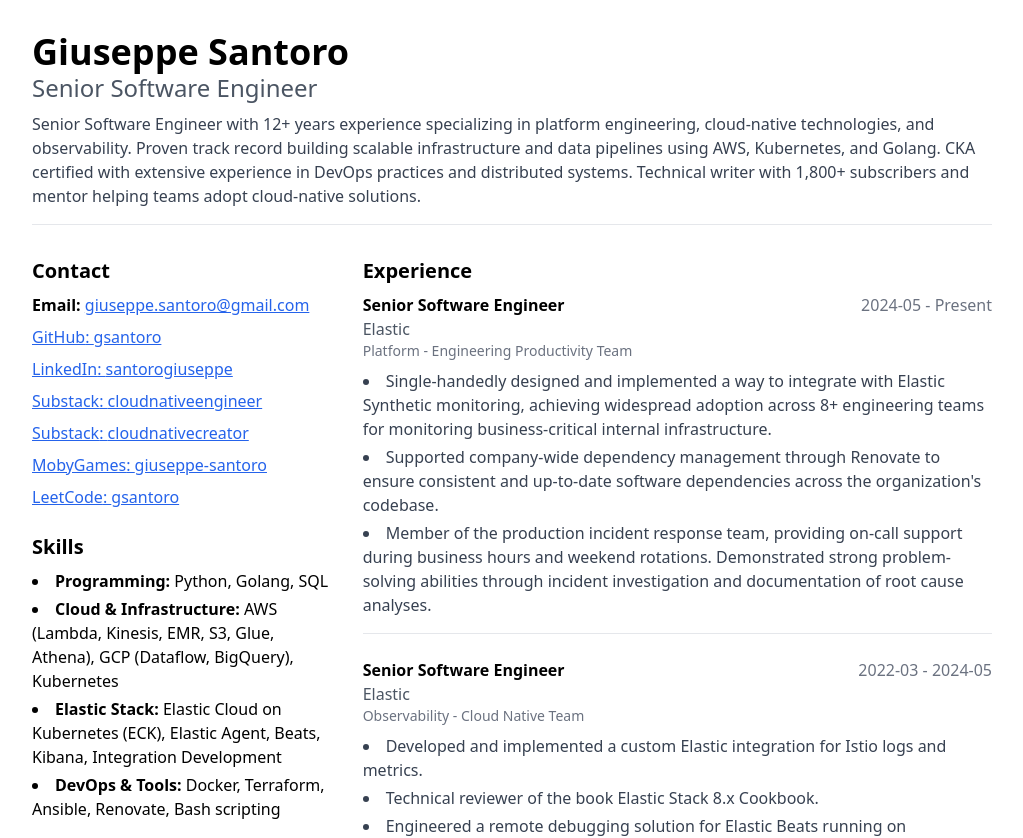
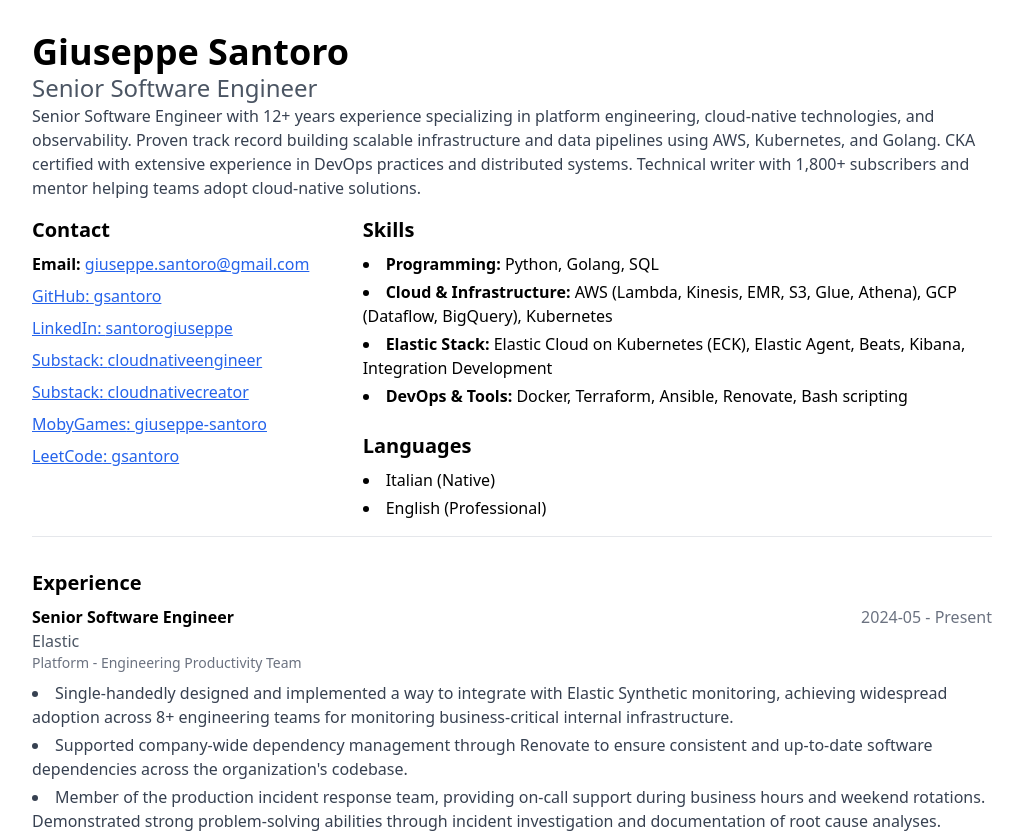
Before and after one commit to bmacharia/resume, a React (Vite) app: page / in a window 1280 px wide. Shown: the top 838 px of the page, without its empty margins (128-1151 px from the left). Built offline with nearby package versions, Linux system fonts and the light colour scheme.

Commit message:
perfect columns layout

```diff
--- a/src/App.jsx
+++ b/src/App.jsx
@@ -21,19 +21,23 @@
       <header className="mb-8 border-b pb-4">
         <h1 className="text-4xl font-bold">{resume.basics.name}</h1>
         <h2 className="text-2xl text-gray-600">{resume.basics.label}</h2>
-        <p className="mt-2 text-gray-700">{resume.basics.summary}</p>
-      </header>
-      <div className="grid md:grid-cols-3 gap-8">
+        <p className="text-gray-700">{resume.basics.summary}</p>
+
+        <div className="grid md:grid-cols-3 gap-8 mt-4">
           <aside className="md:col-span-1 space-y-6">
             <Contact basics={resume.basics} />
+          </aside>
+          <div className="md:col-span-2 space-y-6">
+
             <Skills skills={resume.skills} />
             <Languages languages={resume.languages} />
-        </aside>
-        <main className="md:col-span-2 space-y-8">
+          </div>
+        </div>
+      </header>
+      <main className="space-y-8">
         <Experience work={resume.work} />
         <Education education={resume.education} certificates={resume.certificates} />
       </main>
-      </div>
     </div>
   );
 }
```
Lines whose indentation alone changed are shown as unchanged.
